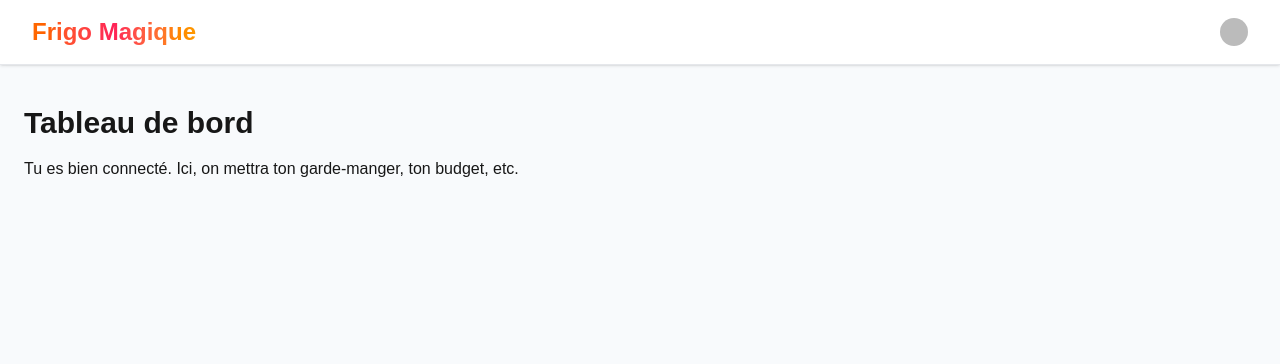
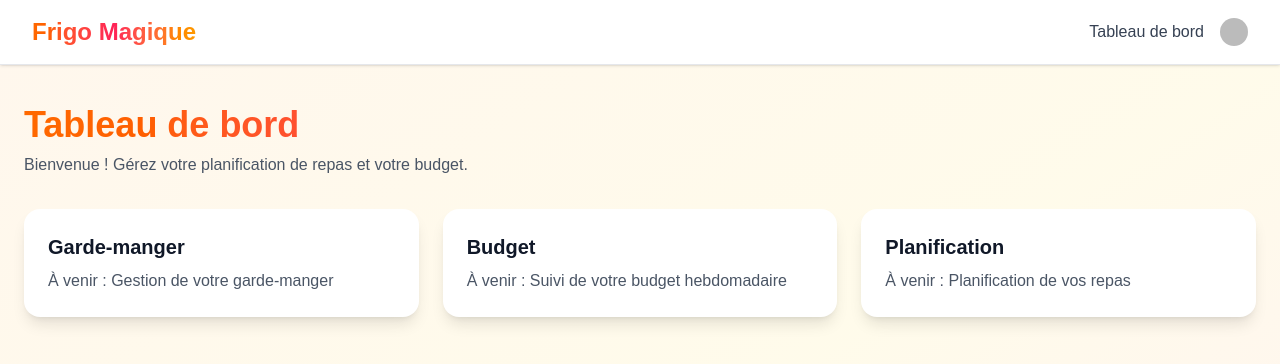
Before and after one commit to Ijipop/Le-Frigo-Magique, a Next.js app: page /dashboard in a window 1280 px wide. Shown: the top 364 px of the page. Built offline with nearby package versions, Linux system fonts and the light colour scheme; no server answers; sample sign-in values are in the browser's storage; some icons are missing.

Commit message:
DashBoard

```diff
--- a/src/app/dashboard/page.tsx
+++ b/src/app/dashboard/page.tsx
@@ -9,9 +9,29 @@ export default async function DashboardPage() {
   }
 
   return (
-    <main className="min-h-screen bg-slate-50 px-6 py-10">
-      <h1 className="text-3xl font-bold mb-4">Tableau de bord</h1>
-      <p>Tu es bien connecté. Ici, on mettra ton garde-manger, ton budget, etc.</p>
+    <main className="min-h-screen bg-gradient-to-br from-orange-50 via-amber-50 to-rose-50 px-6 py-10">
+      <div className="mx-auto max-w-7xl">
+        <h1 className="text-4xl font-bold mb-2 bg-gradient-to-r from-orange-500 via-rose-500 to-amber-500 bg-clip-text text-transparent">
+          Tableau de bord
+        </h1>
+        <p className="text-gray-600 mb-8">Bienvenue ! Gérez votre planification de repas et votre budget.</p>
+
+        {/* Placeholder pour les fonctionnalités futures */}
+        <div className="grid grid-cols-1 md:grid-cols-2 lg:grid-cols-3 gap-6">
+          <div className="bg-white rounded-2xl p-6 shadow-lg">
+            <h2 className="text-xl font-semibold text-gray-900 mb-2">Garde-manger</h2>
+            <p className="text-gray-600">À venir : Gestion de votre garde-manger</p>
+          </div>
+          <div className="bg-white rounded-2xl p-6 shadow-lg">
+            <h2 className="text-xl font-semibold text-gray-900 mb-2">Budget</h2>
+            <p className="text-gray-600">À venir : Suivi de votre budget hebdomadaire</p>
+          </div>
+          <div className="bg-white rounded-2xl p-6 shadow-lg">
+            <h2 className="text-xl font-semibold text-gray-900 mb-2">Planification</h2>
+            <p className="text-gray-600">À venir : Planification de vos repas</p>
+          </div>
+        </div>
+      </div>
     </main>
   );
 }
--- a/src/app/layout.tsx
+++ b/src/app/layout.tsx
@@ -55,6 +55,12 @@ export default function RootLayout({
                     </SignUpButton>
                   </SignedOut>
                   <SignedIn>
+                    <Link
+                      href="/dashboard"
+                      className="text-gray-700 hover:text-orange-500 font-medium transition-colors"
+                    >
+                      Tableau de bord
+                    </Link>
                     <UserButton />
                   </SignedIn>
                 </div>
--- a/src/app/signin/page.tsx
+++ b/src/app/signin/page.tsx
@@ -5,7 +5,7 @@ import { SignIn } from "@clerk/nextjs";
 export default function SignInPage() {
   return (
     <div className="flex min-h-screen items-center justify-center bg-gradient-to-br from-orange-50 via-amber-50 to-rose-50">
-      <SignIn />
+      <SignIn afterSignInUrl="/dashboard" />
     </div>
   );
 }
--- a/src/app/signup/page.tsx
+++ b/src/app/signup/page.tsx
@@ -5,7 +5,7 @@ import { SignUp } from "@clerk/nextjs";
 export default function SignUpPage() {
   return (
     <div className="flex min-h-screen items-center justify-center bg-gradient-to-br from-orange-50 via-amber-50 to-rose-50">
-      <SignUp />
+      <SignUp afterSignUpUrl="/dashboard" />
     </div>
   );
 }
```
